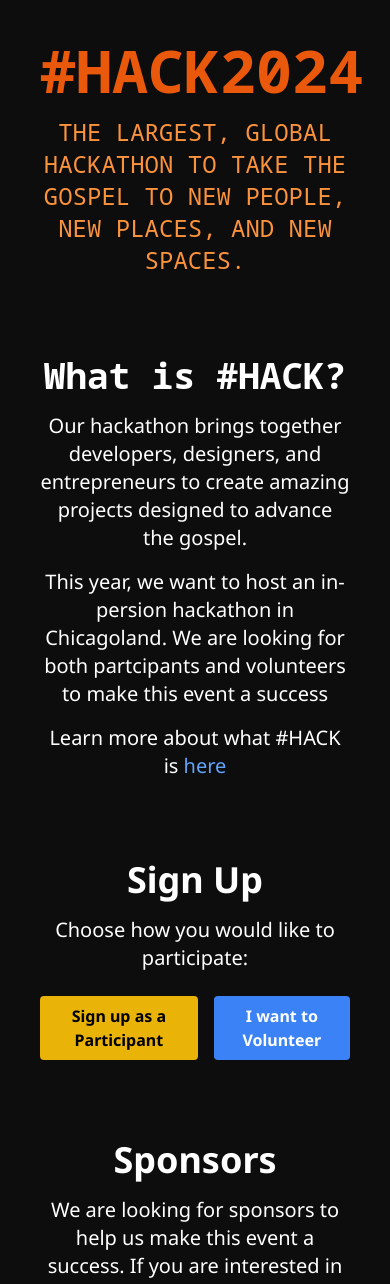
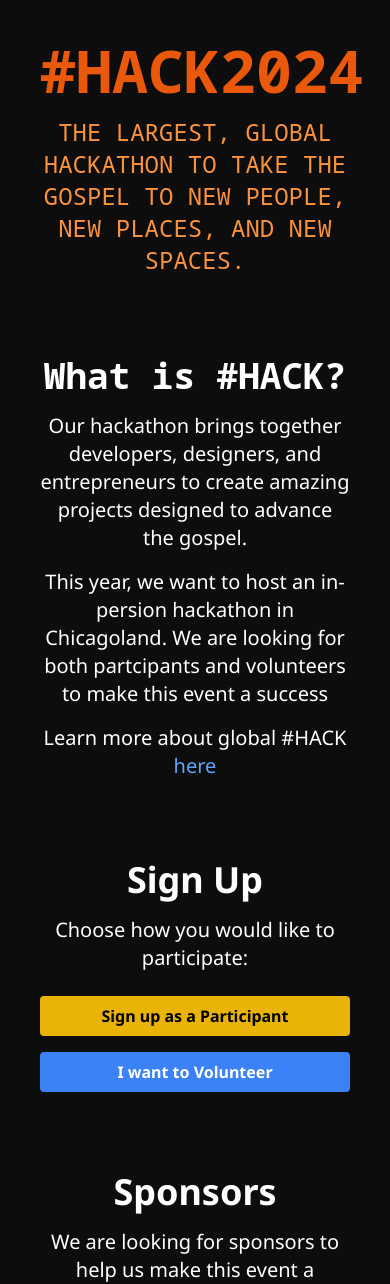
Before and after one commit to pricejoshua/indigitous-hack-website, a React (Create React App) app: page / in a window 390 px wide. Shown: the top 1284 px of the page. Built offline with nearby package versions, Linux system fonts and the light colour scheme.

Commit message:
Made the forms a popup

```diff
--- a/package.json
+++ b/package.json
@@ -12,6 +12,7 @@
     "@types/react-dom": "^18.3.0",
     "react": "^18.3.1",
     "react-dom": "^18.3.1",
+    "react-modal": "^3.16.1",
     "react-scripts": "5.0.1",
     "typescript": "^4.9.5",
     "web-vitals": "^2.1.4"
@@ -42,6 +43,7 @@
   },
   "devDependencies": {
     "@babel/plugin-transform-private-property-in-object": "^7.24.7",
+    "@types/react-modal": "^3.16.3",
     "tailwindcss": "^3.4.5"
   }
 }
--- a/src/components/About.tsx
+++ b/src/components/About.tsx
@@ -6,7 +6,7 @@ const About: React.FC = () => {
       <h2 className="text-4xl font-bold font-mono">What is #HACK?</h2>
       <p className="text-xl mt-4">Our hackathon brings together developers, designers, and entrepreneurs to create amazing projects designed to advance the gospel.</p>
       <p className="text-xl mt-4">This year, we want to host an in-persion hackathon in Chicagoland. We are looking for both partcipants and volunteers to make this event a success</p>
-      <p className="text-xl mt-4">Learn more about what #HACK is <a className='text-blue-400' href='https://hack.indigitous.org/'>here</a> </p>
+      <p className="text-xl mt-4">Learn more about global #HACK <a className='text-blue-400' href='https://hack.indigitous.org/'>here</a> </p>
     </section>
   );
 };
--- /dev/null
+++ b/src/components/ParticipantForm.tsx
@@ -0,0 +1,13 @@
+import React from 'react';
+
+const ParticipantForm: React.FC = () => {
+  return (
+    <div className="bg-white p-10 text-center min-w-fit">
+      <h2 className="text-4xl font-bold">Participant Form</h2>
+      <p className="text-xl mt-4">Please fill out the form below to participate:</p>
+      <iframe title="Participant Form" src="https://docs.google.com/forms/d/e/1FAIpQLSf7zFQxUEHaP23M4WXAbDhkVu3UH-mAgPs_l5XitPru4fvXDQ/viewform?embedded=true" width="100%" height="1600" frameBorder="0" marginHeight={0} marginWidth={0}>Loading…</iframe>
+    </div>
+  );
+};
+
+export default ParticipantForm;
--- a/src/components/Signup.tsx
+++ b/src/components/Signup.tsx
@@ -1,13 +1,60 @@
-import React from 'react';
+import React, { useState } from 'react';
+import VolunteerForm from './VolunteerForm';
+import ParticipantForm from './ParticipantForm';
+import Modal from 'react-modal';
+
 
 const Signup: React.FC = () => {
+  const [showParticipantForm, setShowParticipantForm] = useState(false);
+  const [showVolunteerForm, setShowVolunteerForm] = useState(false);
+
+  function toggleParticipantForm() {
+    setShowParticipantForm(!showParticipantForm);
+  }
+
+  function toggleVolunteerForm() {
+    setShowVolunteerForm(!showVolunteerForm);
+  }
+
   return (
     <section className="text-white p-10 text-center">
+      <Modal
+        isOpen={showParticipantForm}
+        onRequestClose={toggleParticipantForm}
+        contentLabel="Participant Form"
+        shouldCloseOnOverlayClick={true}
+      >
+        <div className="relative bg-white rounded p-8">
+          <ParticipantForm />
+        </div>
+      </Modal>
+
+      <Modal
+        isOpen={showVolunteerForm}
+        onRequestClose={toggleVolunteerForm}
+        contentLabel="Volunteer Form"
+        shouldCloseOnOverlayClick={true}
+      >
+        <div className="relative bg-white rounded p-8">
+          <VolunteerForm />
+        </div>
+      </Modal>
+
       <h2 className="text-4xl font-bold">Sign Up</h2>
       <p className="text-xl mt-4">Choose how you would like to participate:</p>
-      <div className="mt-6 flex justify-center space-x-4">
-        <a href="https://docs.google.com/forms/d/e/1FAIpQLSf7zFQxUEHaP23M4WXAbDhkVu3UH-mAgPs_l5XitPru4fvXDQ/viewform?usp=sf_link" className="bg-yellow-500 hover:bg-yellow-600 text-black font-bold py-2 px-4 rounded button-hover">Sign up as a Participant</a>
-        <a href="https://docs.google.com/forms/d/e/1FAIpQLSesuALL4TBXVKIFwf6jAIrLvKxIgsThD9DaG-YR5aGfp-QFag/viewform?usp=sf_link/signup/volunteer" className="bg-blue-500 hover:bg-blue-600 text-white font-bold py-2 px-4 rounded button-hover">I want to Volunteer</a>
+      <div className="mt-6 flex flex-col sm:flex-row justify-center space-y-4 sm:space-y-0 sm:space-x-4">
+        <button
+          onClick={toggleParticipantForm}
+          className="bg-yellow-500 hover:bg-yellow-600 text-black font-bold py-2 px-4 rounded"
+        >
+          Sign up as a Participant
+        </button>
+        <button
+          onClick={toggleVolunteerForm}
+          className="bg-blue-500 hover:bg-blue-600 text-white font-bold py-2 px-4 rounded"
+        >
+          I want to Volunteer
+        </button>
       </div>
     </section>
   );
--- /dev/null
+++ b/src/components/VolunteerForm.tsx
@@ -0,0 +1,11 @@
+import React from 'react';
+
+const VolunteerForm: React.FC = () => {
+  return (
+    <section className="text-white p-6 text-center flex-auto">
+      <iframe title="Volunteer Form" src="https://docs.google.com/forms/d/e/1FAIpQLSesuALL4TBXVKIFwf6jAIrLvKxIgsThD9DaG-YR5aGfp-QFag/viewform?embedded=true" width="100%" height="1200" frameBorder="0" marginHeight={0} marginWidth={0}>Loading…</iframe>
+    </section>
+  );
+};
+
+export default VolunteerForm;
```
Also changed, not shown: 1 other file (tests, documents, lock files or other folders).
